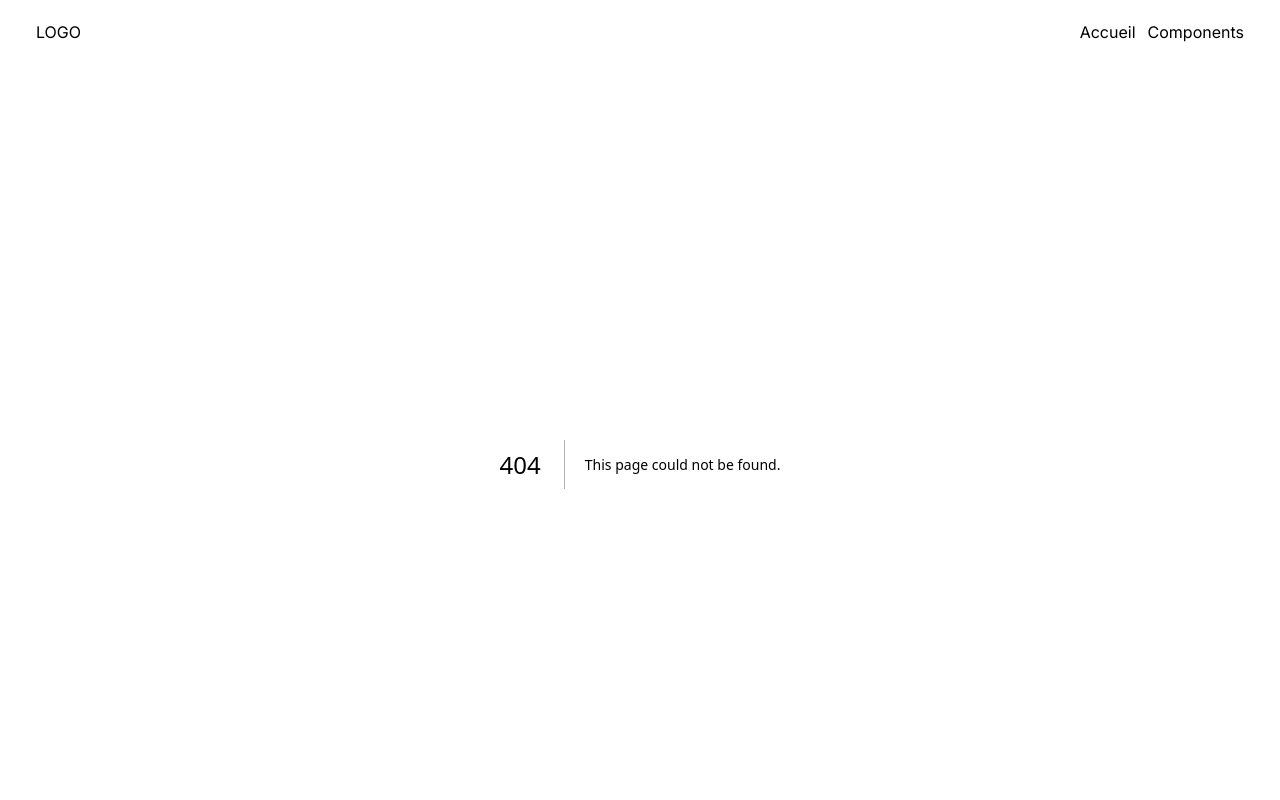
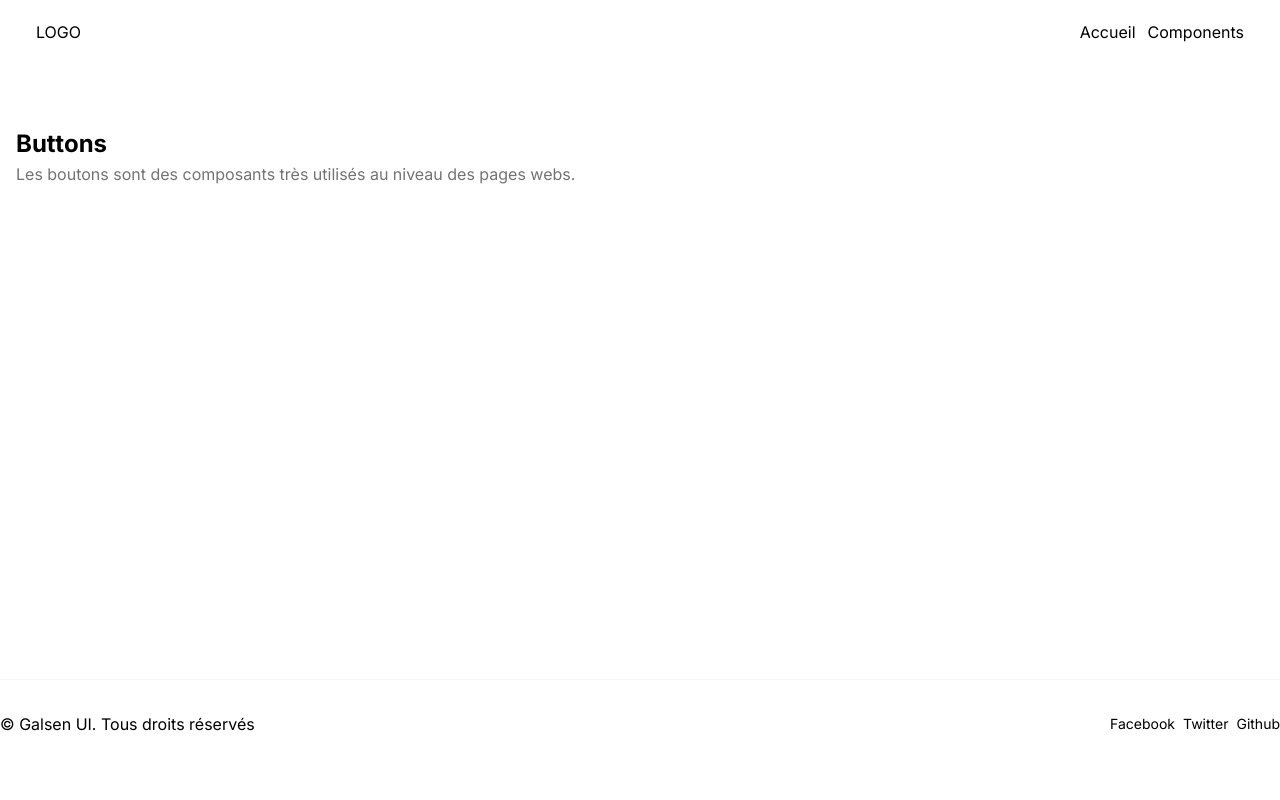
Before and after one commit to Mahmoud-Barry/galsen.ui, a Next.js app: page /components/buttons in a window 1280 px wide. Before the commit this address had no page. Shown: the top 800 px of the page. Built offline with nearby package versions, Linux system fonts and the light colour scheme.

Commit message:
feat: add dummy page for component detail page
I also added a
[redirect](https://nextjs.org/docs/app/building-your-application/routing/redirecting#redirects-in-nextconfigjs) for `/components` (**for now** when we navigate to `/components` it will redirect to `/components/buttons`).

```diff
--- /dev/null
+++ b/app/components/[componentName]/page.tsx
@@ -0,0 +1,21 @@
+type PageProps = {
+  params: { componentName: string };
+};
+
+export default function Page({ params }: PageProps) {
+  return (
+    <main className="">
+      <section className="px-4 py-16 flex items-center justify-between sm:max-w-7xl sm:mx-auto">
+        <hgroup className="space-y-0.5">
+          <h1 className="text-2xl font-bold capitalize">
+            {params.componentName}
+          </h1>
+          <p className="text-neutral-500">
+            Les boutons sont des composants très utilisés au niveau des pages
+            webs.
+          </p>
+        </hgroup>
+      </section>
+    </main>
+  );
+}
--- a/next.config.js
+++ b/next.config.js
@@ -1,4 +1,14 @@
 /** @type {import('next').NextConfig} */
-const nextConfig = {}
+const nextConfig = {
+  async redirects() {
+    return [
+      {
+        source: "/components",
+        destination: "/components/boutons",
+        permanent: true,
+      },
+    ];
+  },
+};
 
-module.exports = nextConfig
+module.exports = nextConfig;
```
